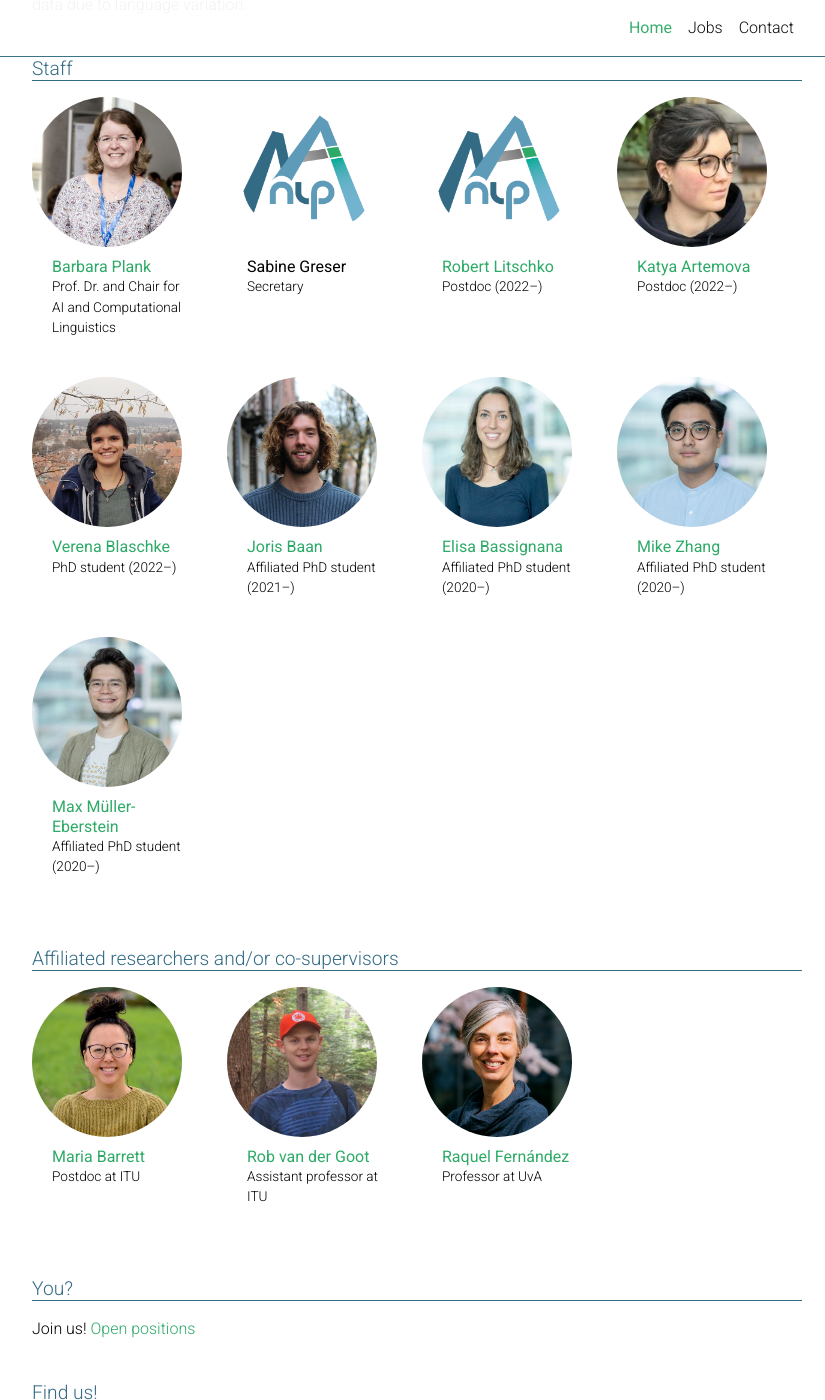
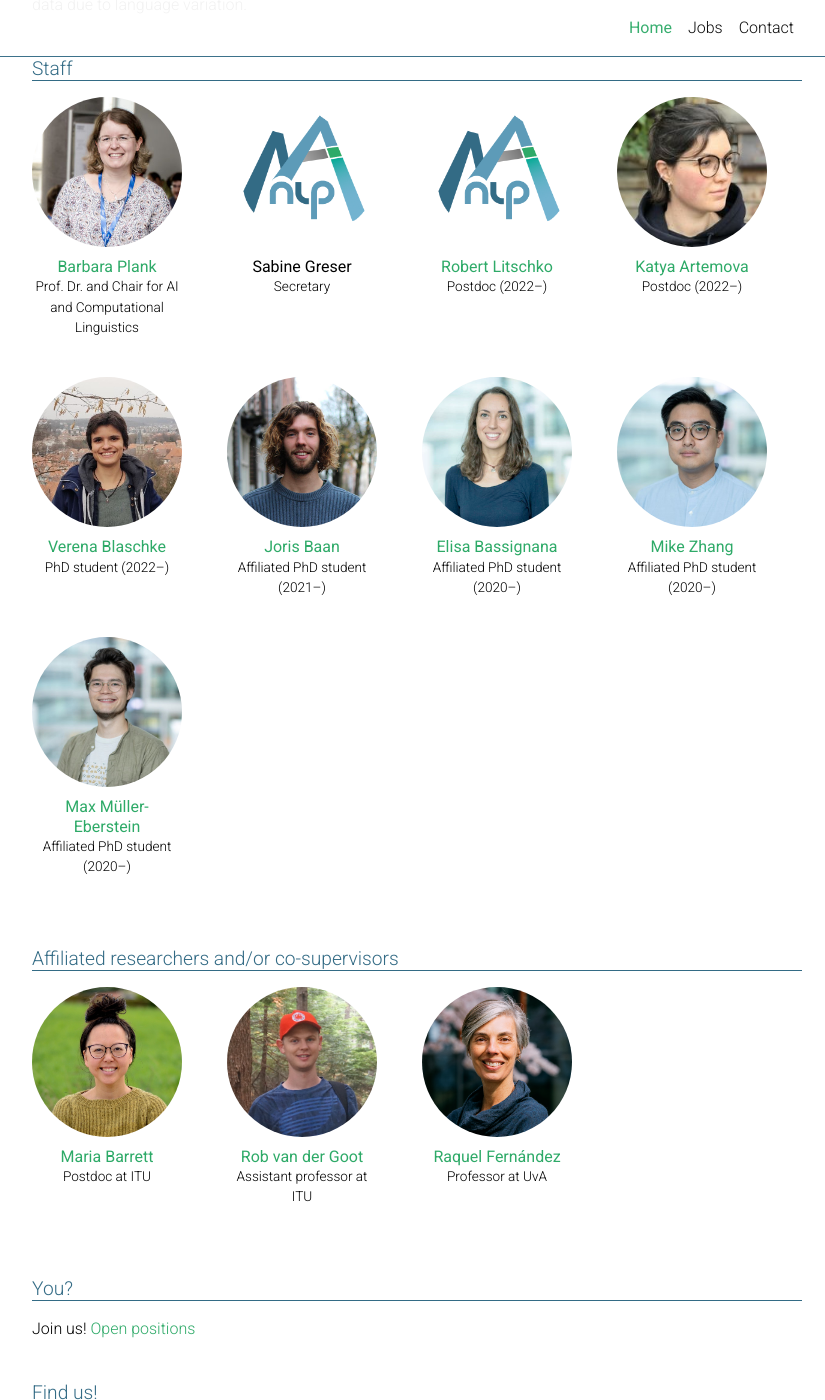
Before and after one commit to mainlp/mainlp.github.io, a Jekyll site: the page built from _pages/about.md, in a window 1280 px wide and 1400 px high, scrolled down 319 px. Shown: the whole window, without its empty margins (223-1048 px from the left). Built offline with Jekyll 4.4.1, drawn with Linux system fonts in a browser that asks for light colours; full-size pictures stand in for the smaller copies a plugin makes; comment, search, counter and statistics services are not loaded; a style sheet for code colours, icons or effects is not loaded.

Commit message:
minor layout update

```diff
--- a/_sass/_base.scss
+++ b/_sass/_base.scss
@@ -82,6 +82,13 @@ blockquote {
       align-items: center;
     }
   }
+}
+
+.card-body {
+  padding-top: 1.25rem;
+  padding-right: 30px;
+  padding-left: 0px;
+  text-align: center;
 }
 
 // Citation
```
